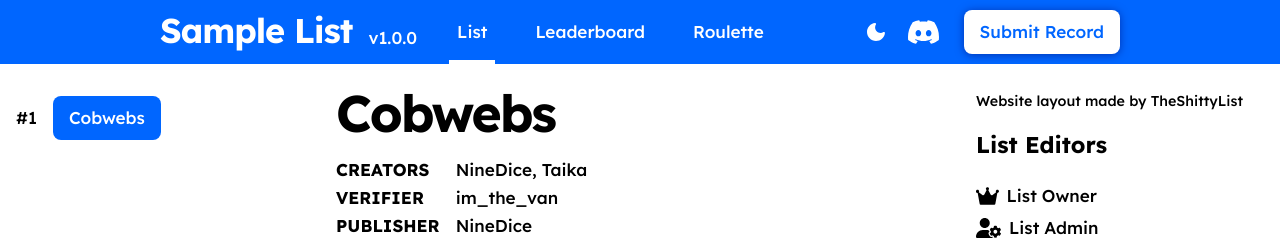
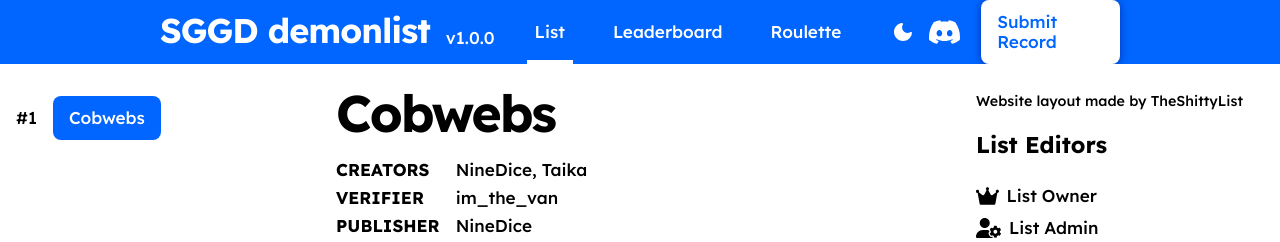
Before and after one commit to SGGD-demonlist/SGGD-demonlist.github.io, a plain HTML site: page index.html in a window 1280 px wide. Shown: the top 242 px of the page. Drawn offline with nearby package versions, Linux system fonts and the light colour scheme.

Commit message:
Update index.html

```diff
--- a/index.html
+++ b/index.html
@@ -3,7 +3,7 @@
     <head>
         <meta charset="UTF-8" />
         <meta name="viewport" content="width=1024" />
-        <title>Your List Name</title>
+        <title>SGGD demonlist</title>
 
         <!-- Replace your server icon by uploading an image file named "list_icon.png"-->
         <link rel="icon" href="/list_icon.png" />
@@ -37,7 +37,7 @@
     <body id="app">
         <header :class="{ dark: store.dark }">
             <div class="logo">
-                <h2>Sample List</h2>
+                <h2>SGGD demonlist</h2>
                 <p>v1.0.0</p>
             </div>
             <nav class="nav">
```
